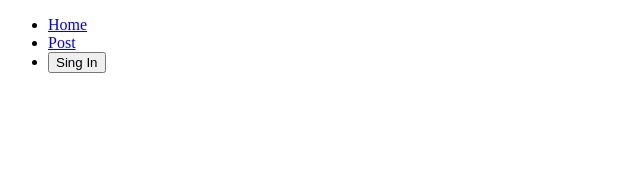
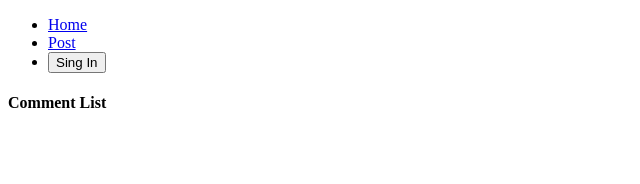
Before and after one commit to JaimeRC/React-Redux, a React (Create React App) app in the folder testing/: page / in a window 1280 px wide. Shown: the top 184 px of the page, without its empty margins (0-640 px from the left). Built offline with nearby package versions, Linux system fonts and the light colour scheme.

Commit message:
add Higher order component

```diff
--- a/testing/src/components/CommentBox.js
+++ b/testing/src/components/CommentBox.js
@@ -1,9 +1,9 @@
 import React, { Component } from 'react'
 import { connect } from 'react-redux'
 import * as actions from 'actions'
+import requireAuth from 'components/requireAuth'
 
 class CommentBox extends Component {
-
     state = { comment: '' }
 
     handleChange = (event) => {
@@ -34,4 +34,5 @@ class CommentBox extends Component {
     }
 }
 
-export default connect(null, actions)(CommentBox)
+
+export default connect(null, actions)(requireAuth(CommentBox))
--- a/testing/src/components/CommentList.js
+++ b/testing/src/components/CommentList.js
@@ -12,6 +12,7 @@ class CommentList extends Component {
     render() {
         return (
             <div>
+                <h4>Comment List</h4>
                 <ul>
                     {this.renderComments()}
                 </ul>
```
